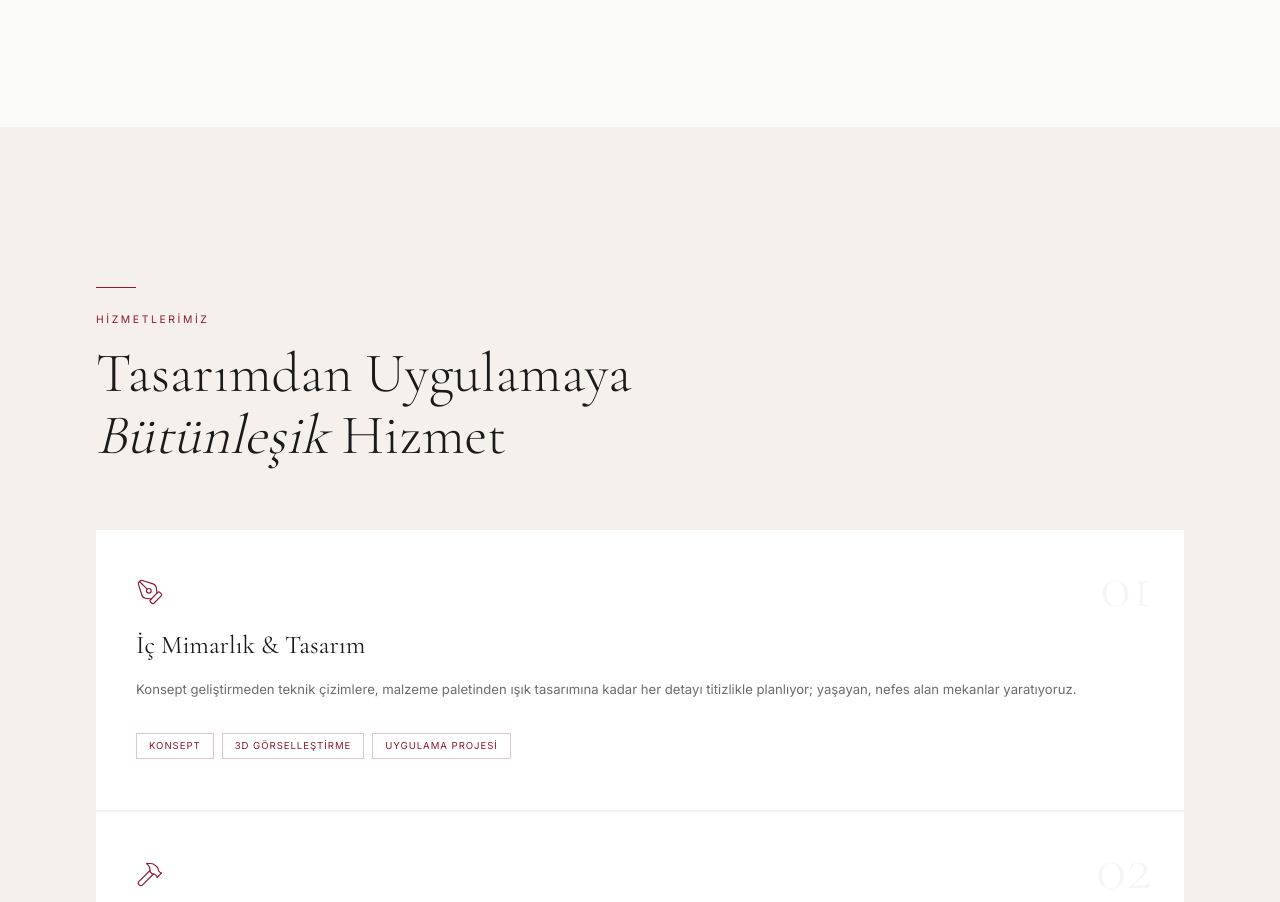
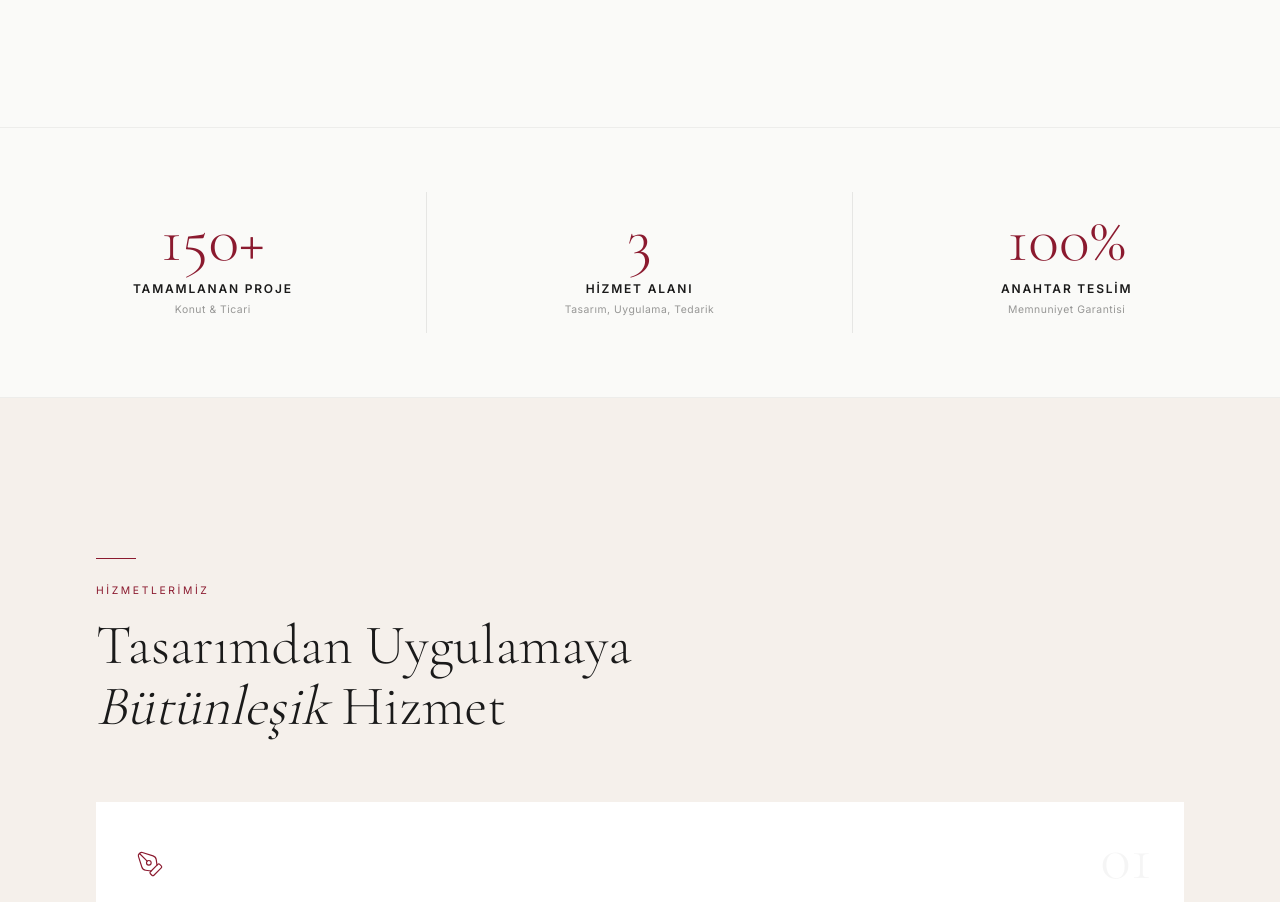
Before and after one commit to deqoin-website/deqoin-premium, a Next.js app: page / in a window 1280 px wide. Shown: the part 2220-3122 px from the top of the page. Built offline with nearby package versions, Linux system fonts and the light colour scheme.

Commit message:
Added premium Stats section between About and Services

```diff
--- a/src/app/page.tsx
+++ b/src/app/page.tsx
@@ -1,5 +1,6 @@
 import Hero from "@/components/sections/Hero";
 import About from "@/components/sections/About";
+import Stats from "@/components/sections/Stats";
 import Services from "@/components/sections/Services";
 import Portfolio from "@/components/sections/Portfolio";
 import WhyDeqoin from "@/components/sections/WhyDeqoin";
@@ -14,6 +15,7 @@ export default function Home() {
     <>
       <div className="reveal"><Hero /></div>
       <div className="reveal"><About /></div>
+      <div className="reveal"><Stats /></div>
       <div className="reveal"><Services /></div>
       <div className="reveal"><Portfolio /></div>
       <div className="reveal"><WhyDeqoin /></div>
--- /dev/null
+++ b/src/components/sections/Stats.tsx
@@ -0,0 +1,90 @@
+"use client";
+
+export default function Stats() {
+  const stats = [
+    {
+      number: "150+",
+      label: "Tamamlanan Proje",
+      sublabel: "Konut & Ticari",
+    },
+    {
+      number: "3",
+      label: "Hizmet Alanı",
+      sublabel: "Tasarım, Uygulama, Tedarik",
+    },
+    {
+      number: "100%",
+      label: "Anahtar Teslim",
+      sublabel: "Memnuniyet Garantisi",
+    },
+  ];
+
+  return (
+    <section
+      style={{
+        background: "var(--warm-white)",
+        padding: "4rem 0",
+        borderTop: "1px solid rgba(0,0,0,0.05)",
+        borderBottom: "1px solid rgba(0,0,0,0.05)",
+      }}
+    >
+      <div className="container-deqoin">
+        <div
+          className="grid grid-cols-1 md:grid-cols-3 gap-8 md:gap-0"
+          style={{ alignItems: "center" }}
+        >
+          {stats.map((item, index) => (
+            <div
+              key={index}
+              style={{
+                display: "flex",
+                flexDirection: "column",
+                alignItems: "center",
+                textAlign: "center",
+                padding: "1rem 2rem",
+                borderRight: index < stats.length - 1 ? "1px solid rgba(0,0,0,0.08)" : "none",
+              }}
+              className={index < stats.length - 1 ? "md:border-r" : ""}
+            >
+              <div
+                style={{
+                  fontFamily: "var(--font-cormorant), Georgia, serif",
+                  fontSize: "clamp(3rem, 5vw, 4rem)",
+                  fontWeight: 300,
+                  color: "var(--burgundy)",
+                  lineHeight: 1,
+                  marginBottom: "0.5rem",
+                }}
+              >
+                {item.number}
+              </div>
+              <div
+                style={{
+                  fontFamily: "var(--font-inter), sans-serif",
+                  fontSize: "0.75rem",
+                  fontWeight: 600,
+                  letterSpacing: "0.15em",
+                  textTransform: "uppercase",
+                  color: "var(--charcoal)",
+                  marginBottom: "0.25rem",
+                }}
+              >
+                {item.label}
+              </div>
+              <div
+                style={{
+                  fontFamily: "var(--font-inter), sans-serif",
+                  fontSize: "0.65rem",
+                  letterSpacing: "0.05em",
+                  color: "rgba(0,0,0,0.4)",
+                }}
+              >
+                {item.sublabel}
+              </div>
+            </div>
+          ))}
+        </div>
+      </div>
+    </section>
+  );
+}
```
